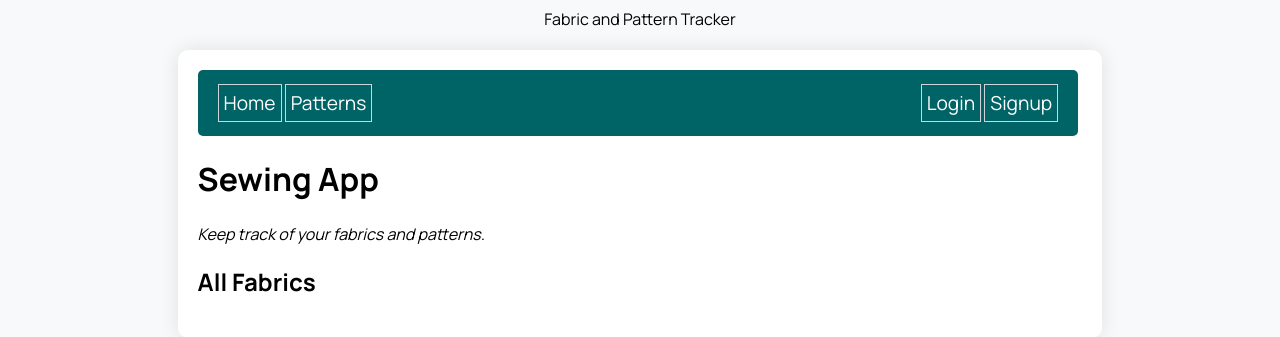
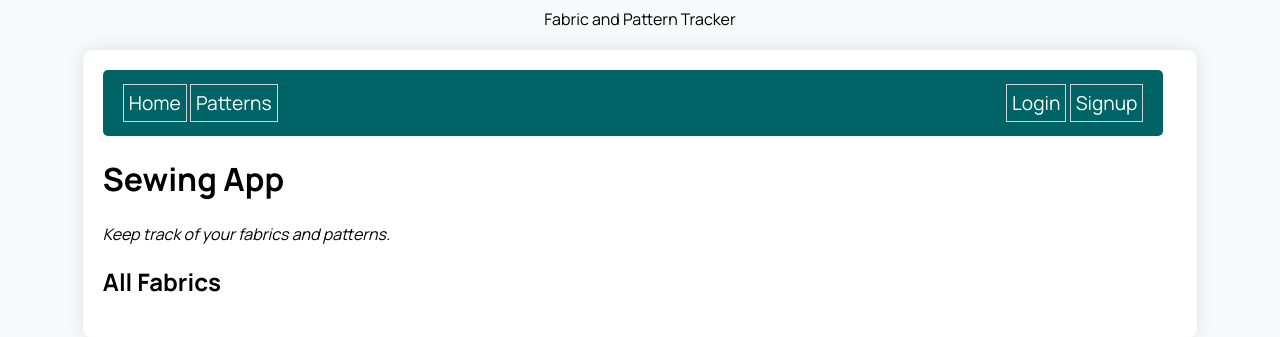
Before and after one commit to kangjoa/sew-serious, a Flask app: page / in a window 1280 px wide. Shown: the top 337 px of the page. Run offline with Flask 2, Linux system fonts and the light colour scheme; data that the repository does not hold is empty.

Commit message:
Edit css

```diff
--- a/sewing_app/static/style.css
+++ b/sewing_app/static/style.css
@@ -14,7 +14,7 @@ body {
 }
 
 #content {
-  width: 70%;
+  width: 85%;
   background-color: white;
   padding: 20px;
   margin-top: 20px;
--- a/sewing_app/templates/base.html
+++ b/sewing_app/templates/base.html
@@ -22,7 +22,7 @@
                 {% if current_user.is_authenticated %}
                 <a href="/new_fabric">New Fabric</a>
                 <a href="/new_pattern">New Pattern</a>
-                <a class="patterns-list" href="/patterns_list">{{ current_user.username }}'s Patterns List</a>
+                <a class="patterns-list" href="/patterns_list">Patterns List</a>
             </div>
             <div>
                 <a href="{{ url_for('auth.logout') }}">Logout</a>
```
